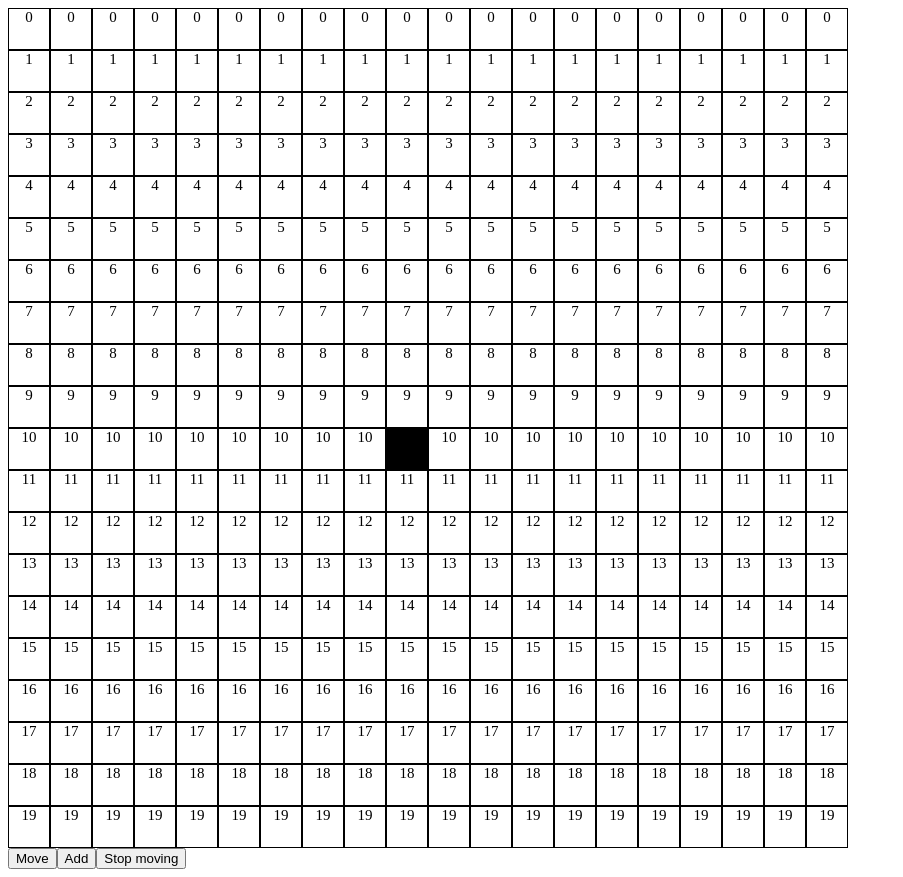
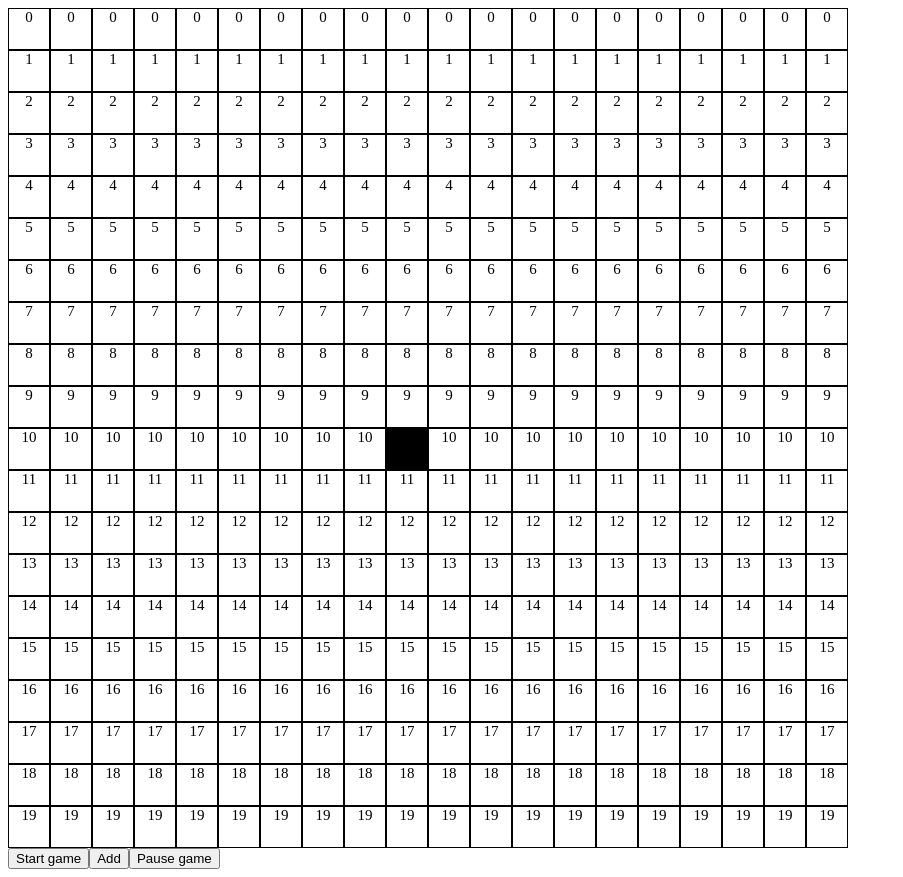
Before and after one commit to aryan-saraswat/snakey-snakey, an Angular app: page / in a window 1280 px wide. Shown: the whole page, without its empty margins (0-903 px from the left). Built offline with nearby package versions, Linux system fonts and the light colour scheme.

Commit message:
rename buttons

```diff
--- a/src/app/components/field/field.component.html
+++ b/src/app/components/field/field.component.html
@@ -5,6 +5,6 @@
     </div>
   </div>
 </div>
-<button (click)="onMoveClick()">Move</button>
+<button (click)="onMoveClick()">Start game</button>
 <button (click)="onAddClick()">Add</button>
-<button (click)="onStopMoveClick()">Stop moving</button>
+<button (click)="onStopMoveClick()">Pause game</button>
```
